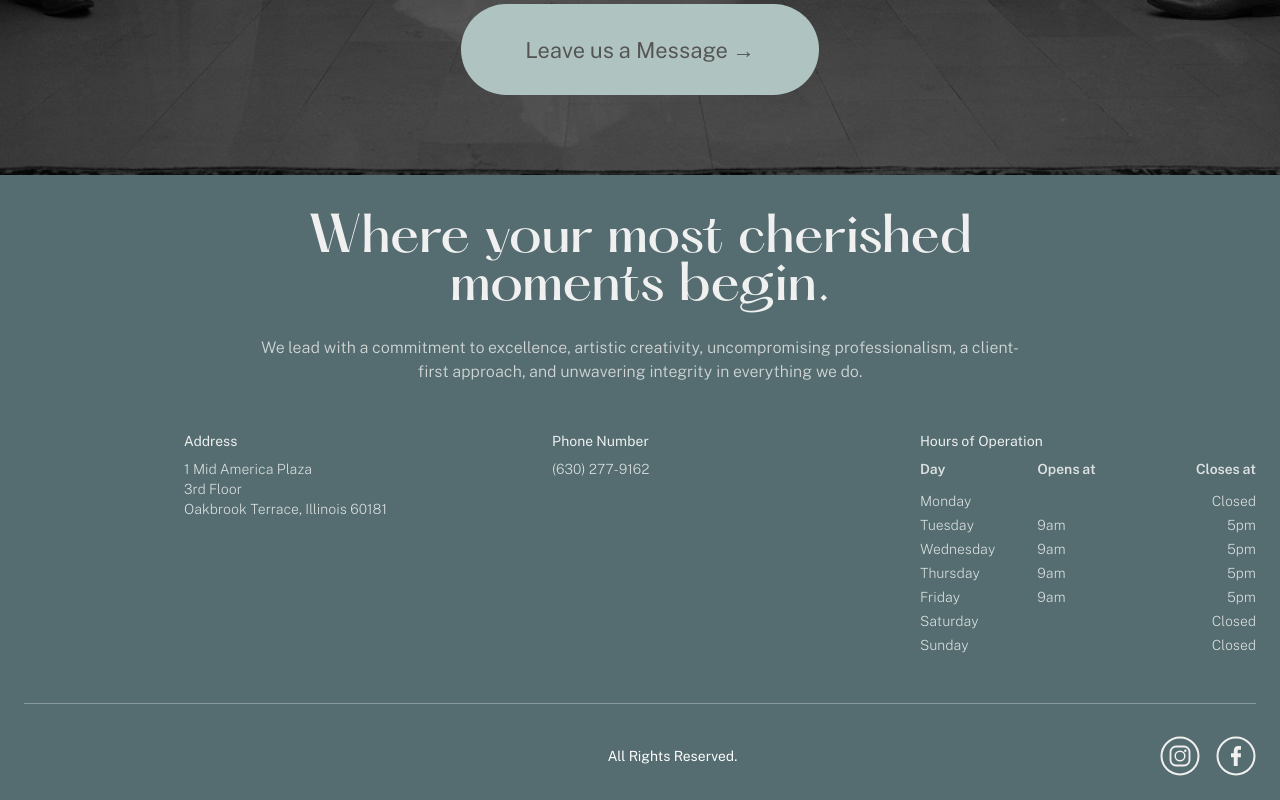
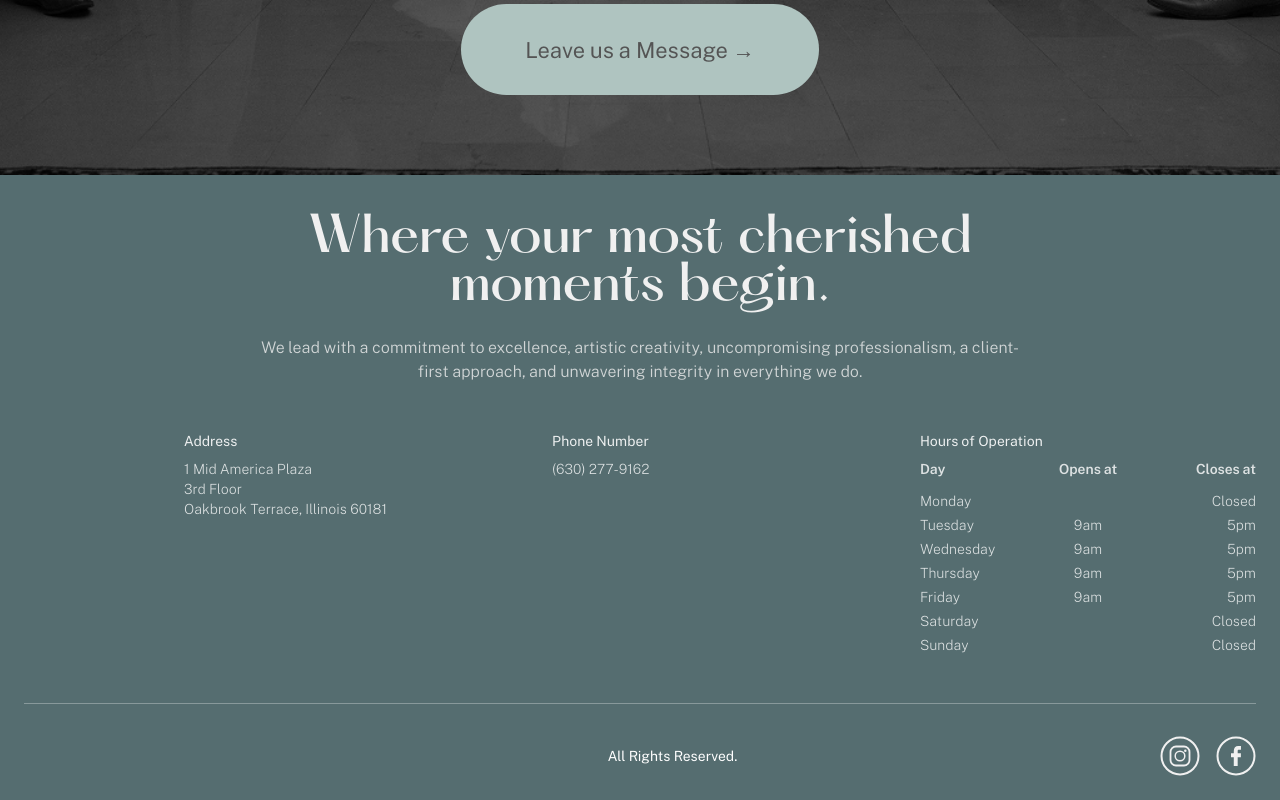
Before and after one commit to haider-sarfraz/wellington, a React (Vite) app: page /contact-us in a window 1280 px wide. Shown: the part 1016-1816 px from the top of the page. Built offline with nearby package versions, Linux system fonts and the light colour scheme; a web font is replaced by a local one.

Commit message:
Update Footer and Header components for improved layout and accessibility
- Centered text for "Opens at" in the Footer for better alignment.
- Adjusted Facebook icon dimensions in the Header for a more consistent appearance.
- Enhanced overall styling for improved user experience.

```diff
--- a/src/components/Footer.tsx
+++ b/src/components/Footer.tsx
@@ -50,7 +50,7 @@ export const Footer = () => {
             <h3 className="opacity-90 text-sm font-public-sans font-normal mb-2">Hours of Operation</h3>
             <div className="grid grid-cols-3 gap-x-4 gap-y-1 text-left opacity-80 text-sm font-public-sans font-extralight">
               <span className="font-semibold mb-2">Day</span>
-              <span className="font-semibold mb-2">Opens at</span>
+              <span className="font-semibold mb-2 text-center">Opens at</span>
               <span className="font-semibold mb-2 text-right">Closes at</span>
               {HOURS_OF_OPERATION.map(({ day, open, close }) => {
                 const isClosed = !open;
@@ -64,7 +64,7 @@ export const Footer = () => {
                       </>
                     ) : (
                       <>
-                        <span>{open}</span>
+                        <span className='text-center'>{open}</span>
                         <span className="text-right">{close}</span>
                       </>
                     )}
--- a/src/components/Header.tsx
+++ b/src/components/Header.tsx
@@ -85,8 +85,8 @@ const Header = () => {
                     onClick={() => handleSocialClick('https://www.instagram.com/wellington_jade_studio?igsh=MTdkaWRmczRmYmZiaw==')}
                   />
                   <FacebookIcon
-                    width={40}
-                    height={40}
+                    width={28}
+                    height={28}
                     className="hover:opacity-80 transition-opacity cursor-pointer"
                     onClick={() => window.open('https://www.facebook.com/share/1C5s8m4FvH/?mibextid=wwXIfr', '_blank')}
                   />
```
